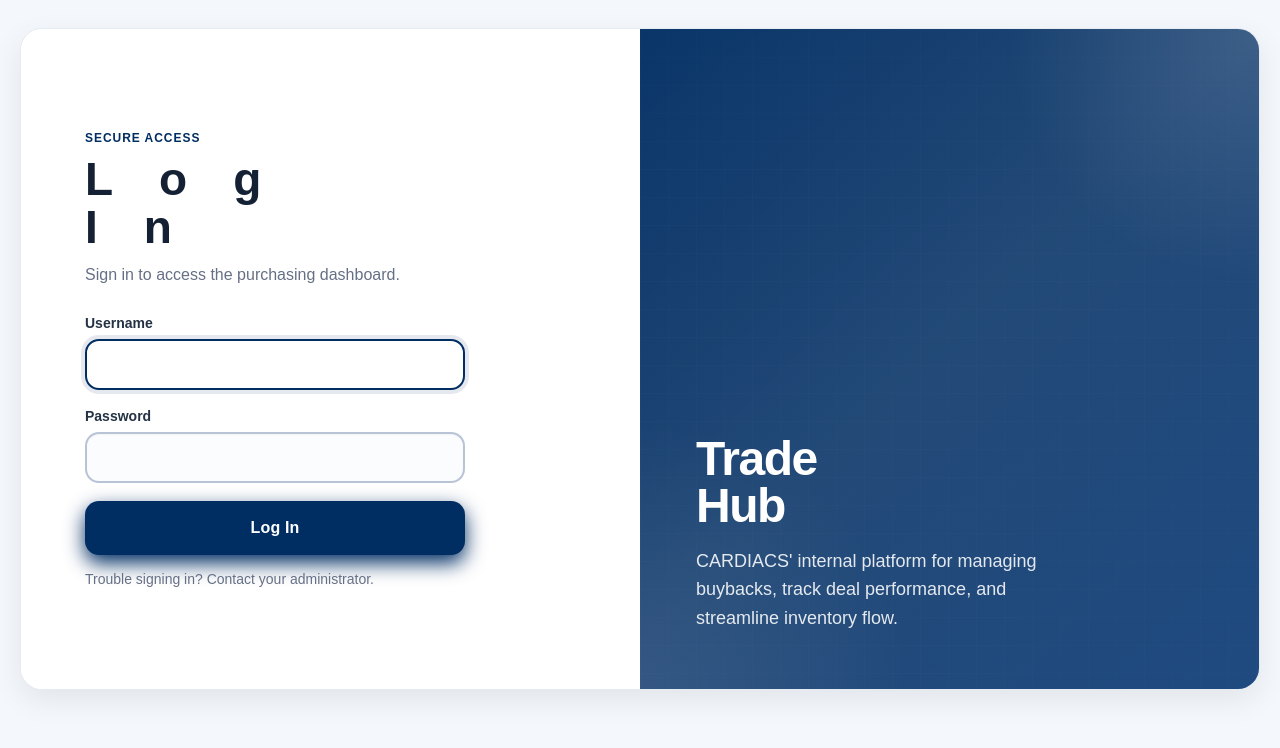
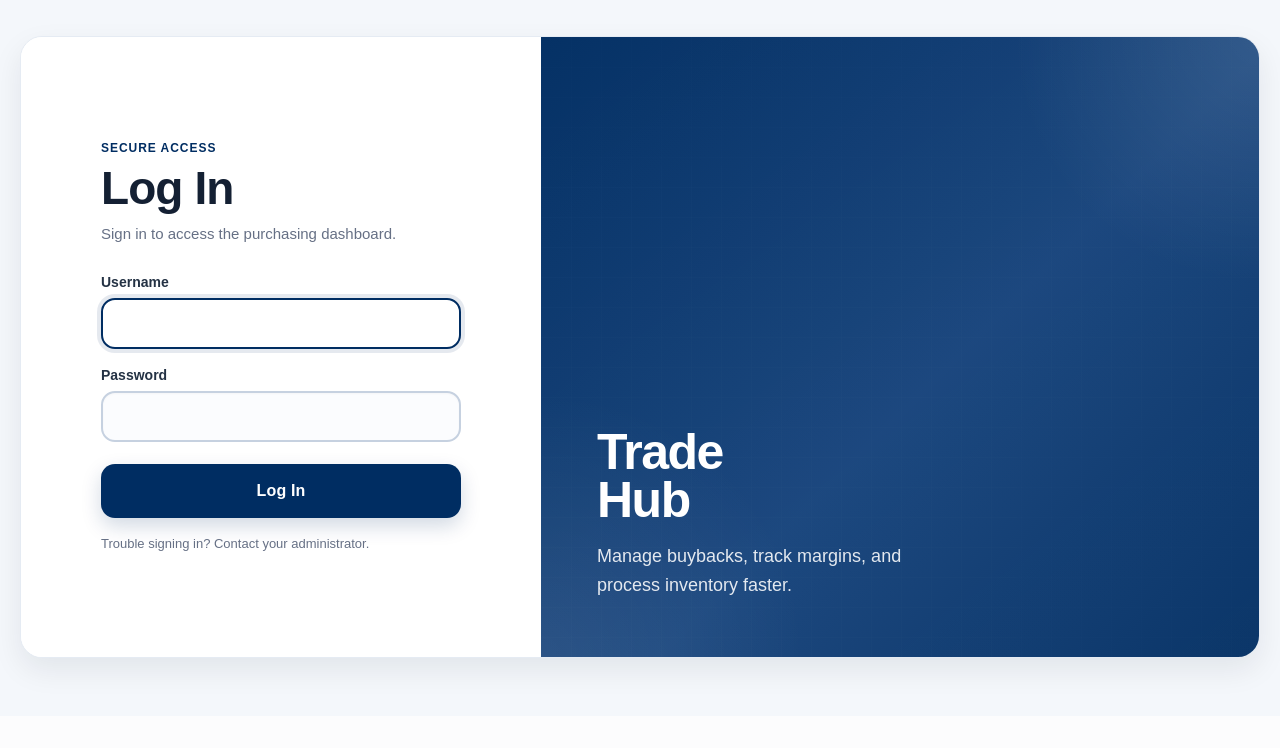
Before and after one commit to Lorisa-CSM/buyback-app, a Django app: page /accounts/login/ in a window 1280 px wide. Shown: the part 89-837 px from the top of the page. After the commit the page ends 769 px from the top, so only its background shows below. Run offline with Django 5.2, Linux system fonts and the light colour scheme.

Commit message:
Refine login layout and spacing

```diff
--- a/purchases/templates/registration/login.html
+++ b/purchases/templates/registration/login.html
@@ -3,30 +3,33 @@
 
 {% block content %}
 <style>
+    .login-page {
+        padding: 8px 0 0;
+    }
+
     .login-shell {
-        min-height: calc(100vh - 140px);
+        min-height: calc(100vh - 180px);
         display: grid;
-        grid-template-columns: 1fr 1fr;
-        align-items: stretch;
+        grid-template-columns: minmax(420px, 520px) 1fr;
         gap: 0;
         border-radius: 22px;
         overflow: hidden;
         background: #ffffff;
         border: 1px solid #e5ebf3;
-        box-shadow: 0 10px 30px rgba(16, 24, 40, 0.08);
+        box-shadow: 0 12px 30px rgba(16, 24, 40, 0.08);
     }
 
     .login-form-panel {
         display: flex;
         align-items: center;
-        justify-content: flex-start;
-        padding: 56px 56px 56px 64px;
+        justify-content: center;
+        padding: 56px 44px;
         background: #ffffff;
     }
 
     .login-form-wrap {
         width: 100%;
-        max-width: 380px;
+        max-width: 360px;
     }
 
     .login-kicker {
@@ -35,20 +38,20 @@
         letter-spacing: 0.08em;
         text-transform: uppercase;
         color: #002D62;
-        margin-bottom: 10px;
+        margin: 0 0 10px 0;
     }
 
     .login-title {
         font-size: 46px;
-        letter-spacing: 46px;
-        line-height: 1.05;
+        line-height: 1.02;
         font-weight: 800;
+        letter-spacing: -0.02em;
         color: #142033;
         margin: 0 0 12px 0;
     }
 
     .login-subtitle {
-        font-size: 16px;
+        font-size: 15px;
         line-height: 1.5;
         color: #667085;
         margin: 0 0 28px 0;
@@ -56,26 +59,25 @@
 
     .login-form-wrap label {
         display: block;
-        margin-bottom: 8px;
+        margin: 0 0 8px 0;
         font-weight: 700;
+        font-size: 14px;
         color: #243244;
-        font-size: 14px;
     }
 
     .login-form-wrap input[type="text"],
     .login-form-wrap input[type="password"] {
         width: 100%;
         padding: 15px 16px;
-        margin-top: 0;
-        margin-bottom: 18px;
-        border: 2px solid #b8c4d6;
+        margin: 0 0 18px 0;
+        border: 2px solid #c6d1e0;
         background: #fbfcfe;
         color: #142033;
         box-sizing: border-box;
         font-size: 15px;
         font-weight: 600;
         border-radius: 14px;
-        box-shadow: inset 0 1px 2px rgba(16, 24, 40, 0.04);
+        box-shadow: inset 0 1px 2px rgba(16, 24, 40, 0.03);
         transition: border-color 0.18s ease, box-shadow 0.18s ease, background 0.18s ease;
     }
 
@@ -90,15 +92,16 @@
     .login-button {
         width: 100%;
         min-height: 54px;
+        margin-top: 4px;
+        border: none;
         border-radius: 14px;
-        letter-spacing: 0.01em;
-        box-shadow: 0 8px 20px rgba(0, 45, 98, 1.18);
-        border: none;
         background: #002D62;
         color: #ffffff;
         font-size: 16px;
         font-weight: 800;
+        letter-spacing: 0.01em;
         cursor: pointer;
+        box-shadow: 0 8px 20px rgba(0, 45, 98, 0.18);
         transition: background 0.18s ease, transform 0.18s ease;
     }
 
@@ -108,89 +111,13 @@
 
     .login-help {
         margin-top: 16px;
-        font-size: 14px;
+        font-size: 13px;
+        line-height: 1.5;
         color: #667085;
     }
 
-    .login-help a {
-        color: #002D62;
-        font-weight: 700;
-        text-decoration: none;
-    }
-
-    .login-help a:hover {
-        text-decoration: underline;
-    }
-
-    .login-side-panel {
-        position: relative;
-        display: flex;
-        align-items: flex-end;
-        padding: 56px;
-        color: #ffffff;
-        background:
-            linear-gradient(135deg, rgba(0, 45, 98, 0.96) 0%, rgba(0, 45, 98, 0.88) 48%, rgba(11, 58, 117, 0.95) 100%);
-        overflow: hidden;
-    }
-
-    .login-side-panel::before {
-        content: "";
-        position: absolute;
-        inset: 0;
-        background:
-            radial-gradient(circle at top right, rgba(255,255,255,0.12), transparent 28%),
-            radial-gradient(circle at bottom left, rgba(255,255,255,0.08), transparent 30%),
-            linear-gradient(145deg, transparent 0%, rgba(255,255,255,0.03) 100%);
-        pointer-events: none;
-    }
-
-    .login-side-panel::after {
-        content: "";
-        position: absolute;
-        inset: 0;
-        opacity: 0.08;
-        background-image:
-            linear-gradient(rgba(255,255,255,0.18) 1px, transparent 1px),
-            linear-gradient(90deg, rgba(255,255,255,0.18) 1px, transparent 1px);
-        background-size: 28px 28px;
-        pointer-events: none;
-    }
-
-    .login-side-content {
-        position: relative;
-        z-index: 1;
-        max-width: 430px;
-    }
-
-    .login-brand {
-        font-size: 14px;
-        font-weight: 800;
-        letter-spacing: 0.08em;
-        text-transform: uppercase;
-        opacity: 0.92;
-        margin-bottom: 16px;
-    }
-
-    .login-side-title {
-        font-size: 48px;
-        line-height: 0.98;
-        font-weight: 800;
-        letter-spacing: -0.03em;
-        max-width: 8ch;
+    .login-error {
         margin: 0 0 18px 0;
-        color: #ffffff;
-    }
-
-    .login-side-copy {
-        font-size: 18px;
-        line-height: 1.6;
-        color: rgba(255,255,255,0.88);
-        margin: 0;
-        max-width: 36ch;
-    }
-
-    .login-error {
-        margin-bottom: 18px;
         padding: 12px 14px;
         border-radius: 12px;
         background: #fef3f2;
@@ -200,44 +127,123 @@
         font-weight: 700;
     }
 
-    @media (max-width: 1024px) {
+    .login-side-panel {
+        position: relative;
+        display: flex;
+        align-items: flex-end;
+        padding: 56px;
+        background:
+            linear-gradient(135deg, rgba(0, 45, 98, 0.98) 0%, rgba(11, 58, 117, 0.94) 55%, rgba(0, 45, 98, 0.98) 100%);
+        overflow: hidden;
+    }
+
+    .login-side-panel::before {
+        content: "";
+        position: absolute;
+        inset: 0;
+        background:
+            radial-gradient(circle at top right, rgba(255,255,255,0.10), transparent 26%),
+            radial-gradient(circle at bottom left, rgba(255,255,255,0.08), transparent 28%),
+            linear-gradient(145deg, transparent 0%, rgba(255,255,255,0.025) 100%);
+        pointer-events: none;
+    }
+
+    .login-side-panel::after {
+        content: "";
+        position: absolute;
+        inset: 0;
+        opacity: 0.06;
+        background-image:
+            linear-gradient(rgba(255,255,255,0.18) 1px, transparent 1px),
+            linear-gradient(90deg, rgba(255,255,255,0.18) 1px, transparent 1px);
+        background-size: 30px 30px;
+        pointer-events: none;
+    }
+
+    .login-side-content {
+        position: relative;
+        z-index: 1;
+        max-width: 420px;
+        color: #ffffff;
+    }
+
+    .login-side-title {
+        font-size: 50px;
+        line-height: 0.96;
+        font-weight: 800;
+        letter-spacing: -0.03em;
+        margin: 0 0 18px 0;
+        max-width: 8ch;
+    }
+
+    .login-side-copy {
+        font-size: 18px;
+        line-height: 1.65;
+        color: rgba(255,255,255,0.88);
+        margin: 0;
+        max-width: 34ch;
+    }
+
+    @media (max-width: 1100px) {
         .login-shell {
             grid-template-columns: 1fr;
+            min-height: auto;
         }
 
         .login-side-panel {
             min-height: 260px;
             order: -1;
             align-items: flex-end;
+            padding: 36px 32px;
         }
 
         .login-form-panel {
-            padding: 40px 28px;
+            padding: 36px 28px 40px;
         }
 
-        .login-side-panel {
-            padding: 32px 28px;
+        .login-title {
+            font-size: 40px;
         }
 
-        .login-title,
         .login-side-title {
-            font-size: 34px;
+            font-size: 40px;
+            max-width: none;
         }
     }
 
     @media (max-width: 640px) {
+        .login-page {
+            padding-top: 0;
+        }
+
+        .login-shell {
+            border-radius: 16px;
+        }
+
         .login-form-panel,
         .login-side-panel {
             padding: 24px 20px;
         }
 
-        .login-title,
+        .login-form-wrap {
+            max-width: 100%;
+        }
+
+        .login-title {
+            font-size: 34px;
+        }
+
         .login-side-title {
-            font-size: 30px;
+            font-size: 34px;
+        }
+
+        .login-side-copy {
+            font-size: 16px;
         }
     }
 </style>
 
+<div class="login-page">
     <div class="login-shell">
         <div class="login-form-panel">
             <div class="login-form-wrap">
@@ -277,9 +283,10 @@
             <div class="login-side-content">
                 <h2 class="login-side-title">Trade Hub</h2>
                 <p class="login-side-copy">
-                CARDIACS' internal platform for managing buybacks, track deal performance, and streamline inventory flow.
+                    Manage buybacks, track margins, and process inventory faster.
                 </p>
             </div>
         </div>
     </div>
+</div>
 {% endblock %}
```
Lines whose indentation alone changed are shown as unchanged.
